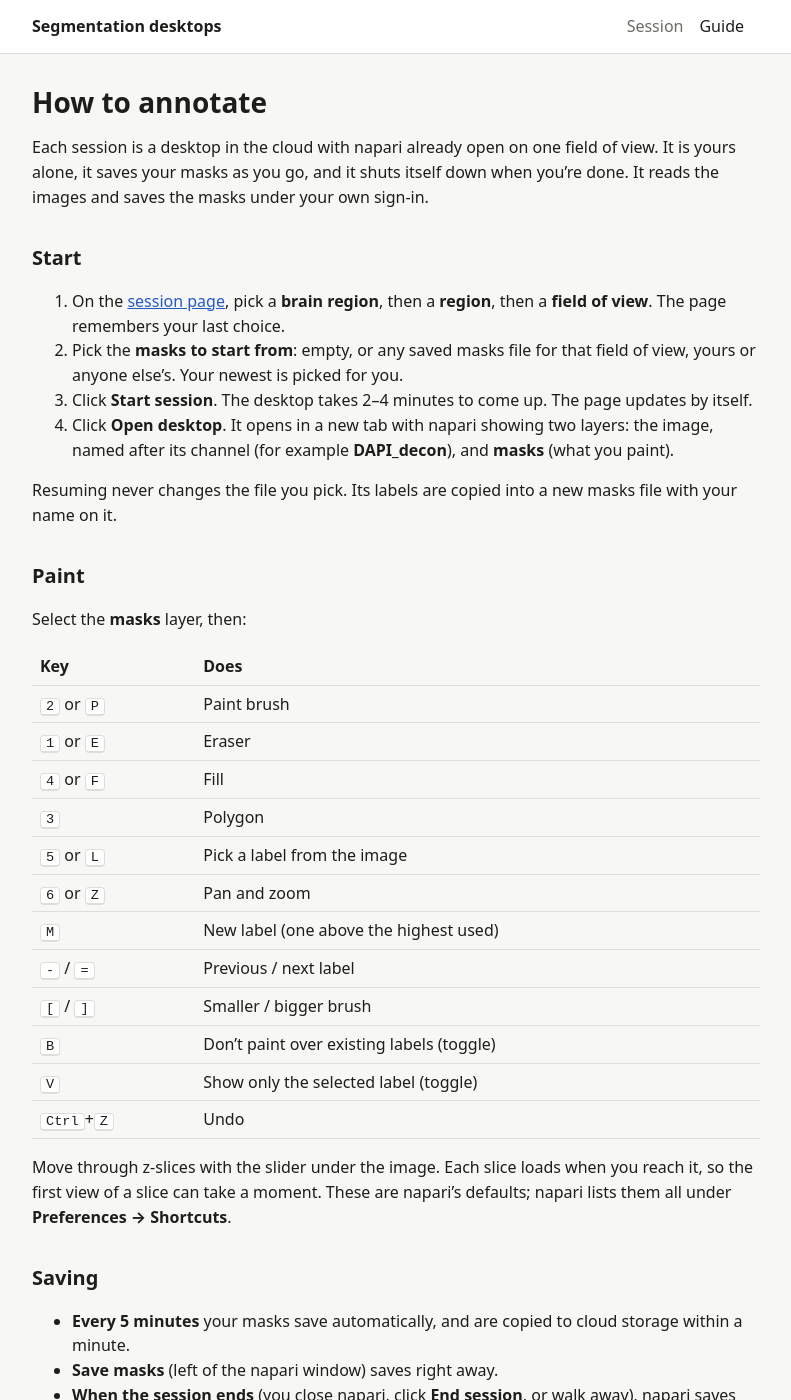
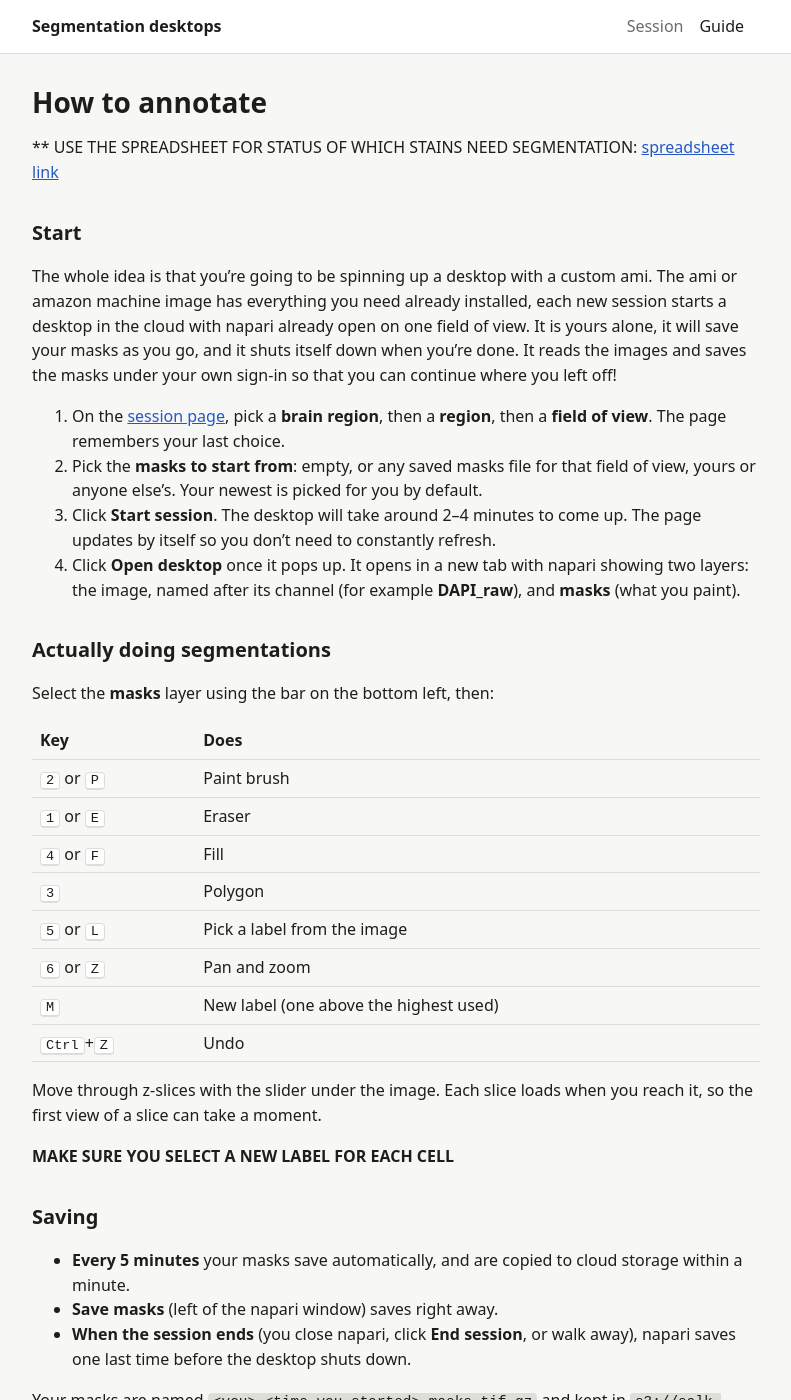
Before and after one commit to 8bitbiscuit/SalkSuperSegmentationSoftware, a Jekyll site: the page built from site/guide.md, in a window 1280 px wide and 1400 px high. Shown: the whole window, without its empty margins (244-1035 px from the left). Built offline with Jekyll 4.4.1, drawn with Linux system fonts in a browser that asks for light colours; some of the changed text lies outside the part shown.

Commit message:
guide page update

```diff
--- a/site/guide.md
+++ b/site/guide.md
@@ -5,30 +5,32 @@ permalink: /guide/
 ---
 # How to annotate
 
-Each session is a desktop in the cloud with napari already open on one field
-of view. It is yours alone, it saves your masks as you go, and it shuts itself
-down when you're done. It reads the images and saves the masks under your own
-sign-in.
+** USE THE SPREADSHEET FOR STATUS OF WHICH STAINS NEED SEGMENTATION:
+[spreadsheet link]({{ https://docs.google.com/spreadsheets/d/1p1N_n56zOxvhvM8zzC7xwjlks4zPnVI99ENNYrLK0Zg/edit?gid=0#gid=0 }})
 
 ## Start
+
+The whole idea is that you’re going to be spinning up a desktop with a custom ami.
+The ami or amazon machine image has everything you need already installed,
+each new session starts a desktop in the cloud with napari already open
+on one field of view. It is yours alone, it will save your masks as you go,
+and it shuts itself down when you're done. It reads the images and saves
+the masks under your own sign-in so that you can continue where you left off!
 
 1. On the [session page]({{ '/' | relative_url }}), pick a **brain region**,
    then a **region**, then a **field of view**. The page remembers your last
    choice.
 2. Pick the **masks to start from**: empty, or any saved masks file for that
-   field of view, yours or anyone else's. Your newest is picked for you.
-3. Click **Start session**. The desktop takes 2–4 minutes to come up. The page
-   updates by itself.
-4. Click **Open desktop**. It opens in a new tab with napari showing two
-   layers: the image, named after its channel (for example **DAPI_decon**),
+   field of view, yours or anyone else's. Your newest is picked for you by default.
+3. Click **Start session**. The desktop will take around 2–4 minutes to come up. The page
+   updates by itself so you don't need to constantly refresh.
+4. Click **Open desktop** once it pops up. It opens in a new tab with napari showing two
+   layers: the image, named after its channel (for example **DAPI_raw**),
    and **masks** (what you paint).
 
-Resuming never changes the file you pick. Its labels are copied into a new
-masks file with your name on it.
+## Actually doing segmentations
 
-## Paint
-
-Select the **masks** layer, then:
+Select the **masks** layer using the bar on the bottom left, then:
 
 | Key | Does |
 |---|---|
@@ -39,15 +41,12 @@ Select the **masks** layer, then:
 | <kbd>5</kbd> or <kbd>L</kbd> | Pick a label from the image |
 | <kbd>6</kbd> or <kbd>Z</kbd> | Pan and zoom |
 | <kbd>M</kbd> | New label (one above the highest used) |
-| <kbd>-</kbd> / <kbd>=</kbd> | Previous / next label |
-| <kbd>[</kbd> / <kbd>]</kbd> | Smaller / bigger brush |
-| <kbd>B</kbd> | Don't paint over existing labels (toggle) |
-| <kbd>V</kbd> | Show only the selected label (toggle) |
 | <kbd>Ctrl</kbd>+<kbd>Z</kbd> | Undo |
 
 Move through z-slices with the slider under the image. Each slice loads when
-you reach it, so the first view of a slice can take a moment. These are
-napari's defaults; napari lists them all under **Preferences → Shortcuts**.
+you reach it, so the first view of a slice can take a moment.
+
+**MAKE SURE YOU SELECT A NEW LABEL FOR EACH CELL**
 
 ## Saving
 
@@ -67,24 +66,3 @@ undone.
 Either close napari in the desktop, or click **End session** on the session
 page. Both save first. A large field of view can take a few minutes to save, and
 the session page shows **Saving your masks and shutting down…** until it's done.
-
-If you walk away, the desktop disconnects you after 60 minutes without input.
-30 minutes after that, it saves and shuts down on its own. To carry on
-later, start a new session and resume from your newest masks.
-
-## Browser tips
-
-- Use **Chrome** or **Edge**.
-- Use the desktop's **fullscreen** button (in its toolbar), so shortcuts
-  like <kbd>Ctrl</kbd>+<kbd>W</kbd> go to napari instead of closing the tab.
-- Keep the desktop open in only one tab.
-
-## When something goes wrong
-
-- **napari can't open the field of view:** a message box in the desktop shows the
-  error. The session ends when you click OK.
-- **The session page says the session failed:** the reason is shown there.
-  Start again, and if it keeps failing, send the message to whoever runs
-  this site.
-- **The desktop tab went blank or disconnected:** your session is still
-  running. Go back to the session page and click **Open desktop** again.
```
